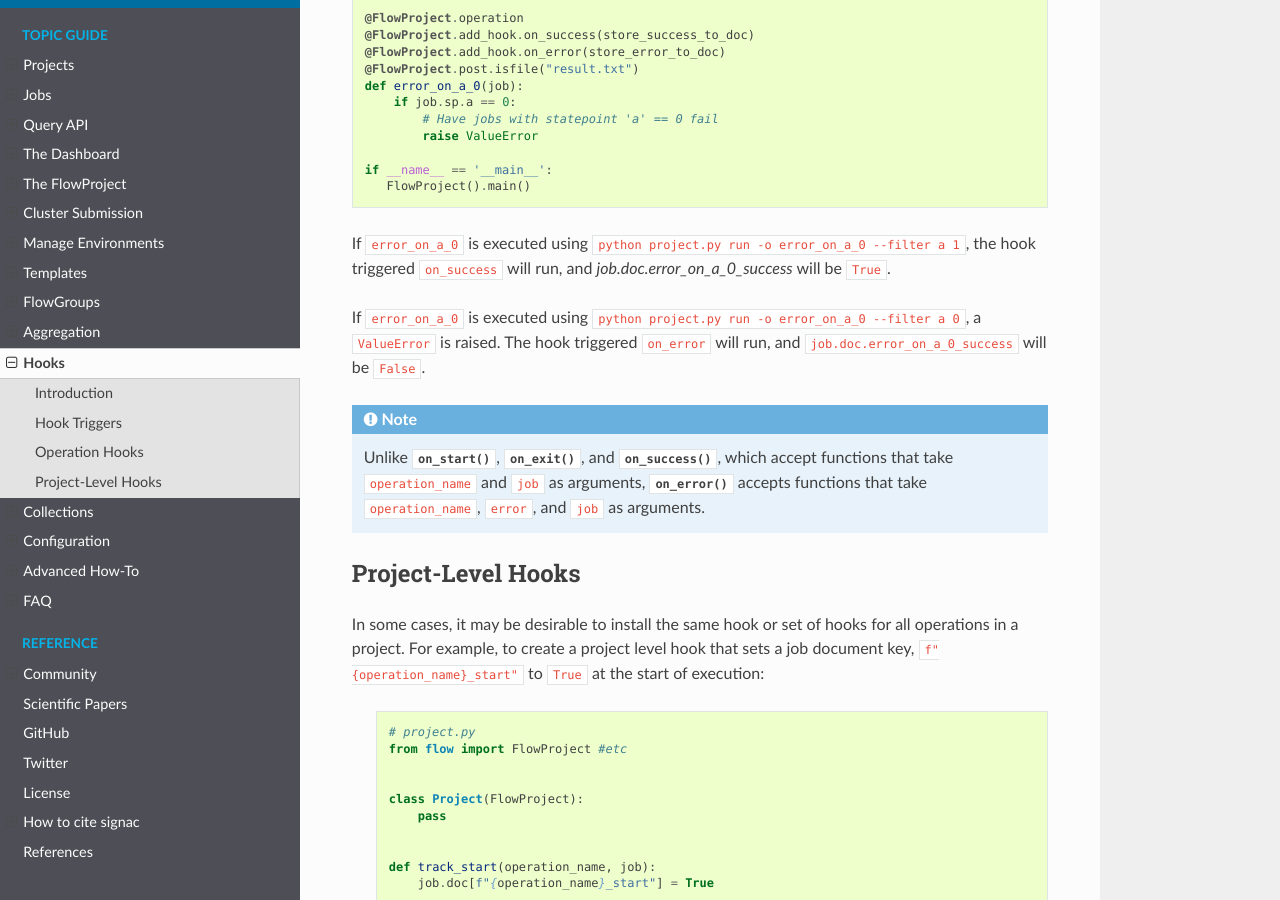
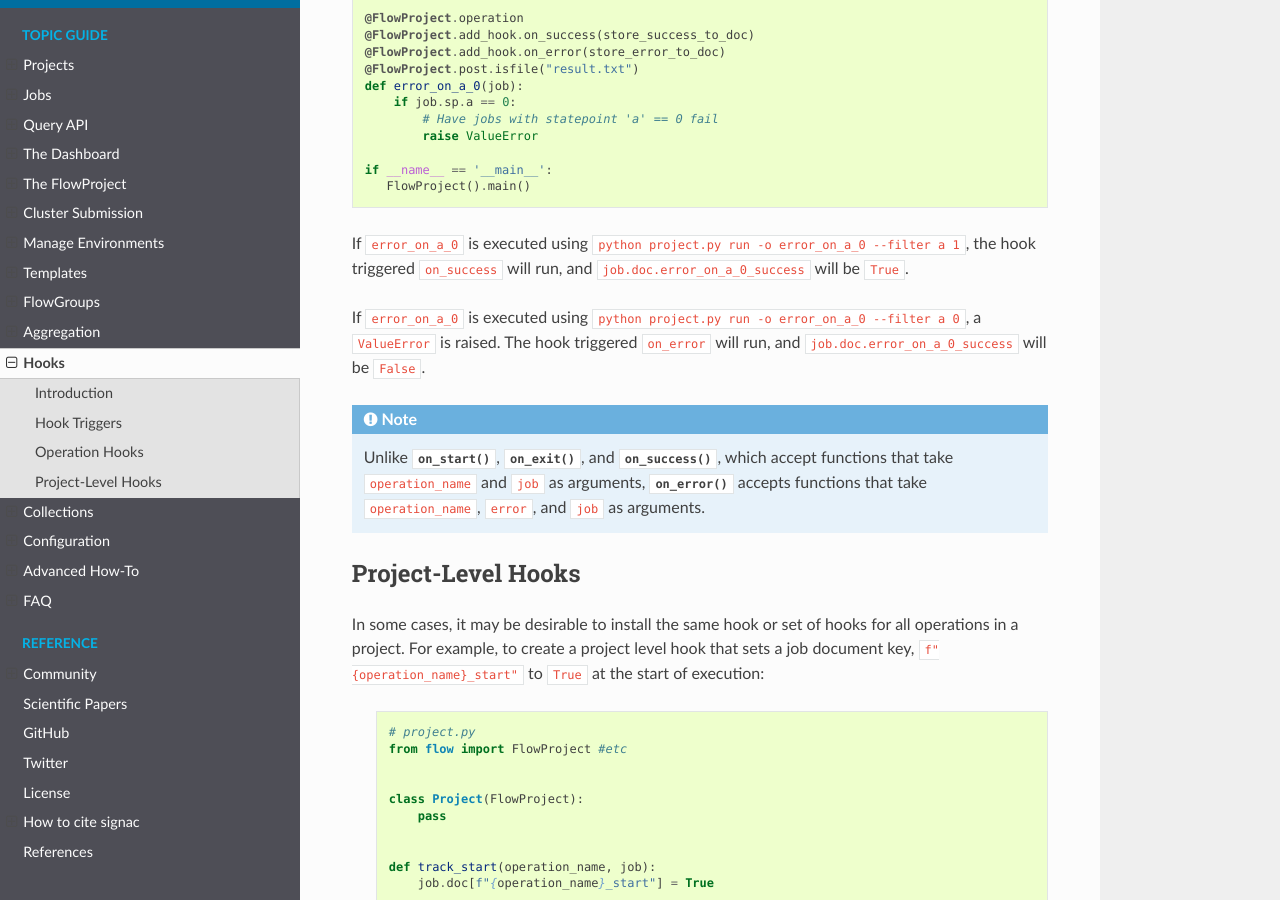
Before and after one commit to glotzerlab/signac-docs, a Sphinx documentation site: the page built from docs/source/hooks.rst, in a window 1280 px wide and 900 px high, scrolled down 1557 px. Built offline with Sphinx 7.4.7 and the Read the Docs theme 2.0.0, drawn with Linux system fonts in a browser that asks for light colours.

Commit message:
Syntax fix

```diff
--- a/docs/source/hooks.rst
+++ b/docs/source/hooks.rst
@@ -80,7 +80,7 @@ Otherwise, ``store_success_to_doc`` executes.
     if __name__ == '__main__':
        FlowProject().main()
 
-If ``error_on_a_0`` is executed using ``python project.py run -o error_on_a_0 --filter a 1``, the hook triggered ``on_success`` will run, and `job.doc.error_on_a_0_success` will be ``True``.
+If ``error_on_a_0`` is executed using ``python project.py run -o error_on_a_0 --filter a 1``, the hook triggered ``on_success`` will run, and ``job.doc.error_on_a_0_success`` will be ``True``.
 
 If ``error_on_a_0`` is executed using ``python project.py run -o error_on_a_0 --filter a 0``, a ``ValueError`` is raised.
 The hook triggered ``on_error`` will run, and ``job.doc.error_on_a_0_success`` will be ``False``.
```
